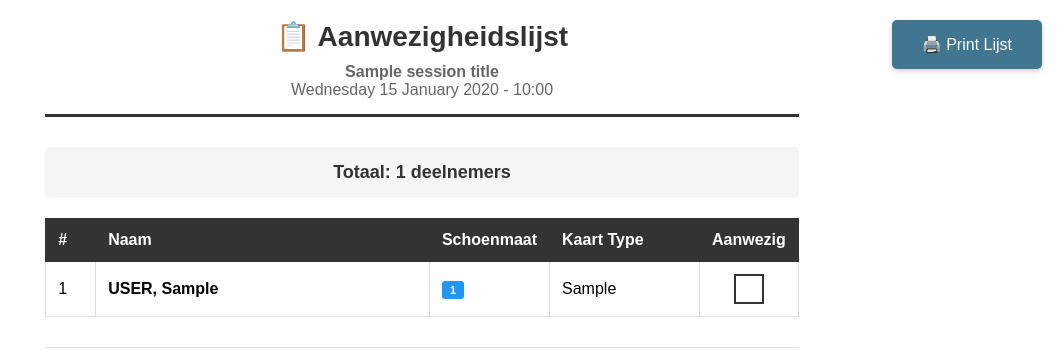
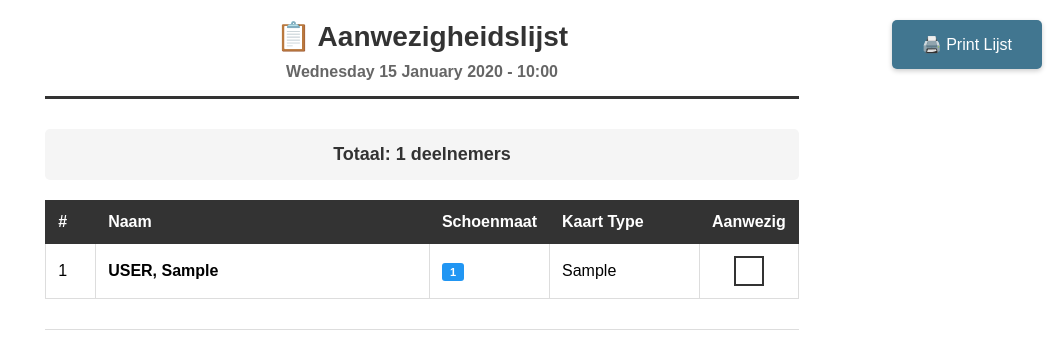
Before and after one commit to Potvis/availabilityTracker, a Django app: template backend/templates/admin/bookings/attendance_print.html in a window 1280 px wide. Shown: the top 350 px of the page, without its empty margins (218-1280 px from the left). Run offline with Django 5.2, Linux system fonts and the light colour scheme; the template is opened without the code that fills it: most values are stand-ins (such as "Sample title", 1, 10 or a date in 2020).

Commit message:
edit printable list

```diff
--- a/backend/templates/admin/bookings/attendance_print.html
+++ b/backend/templates/admin/bookings/attendance_print.html
@@ -3,7 +3,7 @@
 <head>
     <meta charset="UTF-8">
     <meta name="viewport" content="width=device-width, initial-scale=1.0">
-    <title>Aanwezigheidslijst - {{ session_title }}</title>
+    <title>Aanwezigheidslijst - {{ session_date|date:"l j F Y - H:i" }}</title>
     <style>
         @media print {
             .no-print {
@@ -151,10 +151,11 @@
     <div class="header">
         <h1>📋 Aanwezigheidslijst</h1>
         <div class="session-info">
-            <strong>{{ session_title }}</strong><br>
+            <strong>
             {% if session_date %}
                 {{ session_date|date:"l j F Y - H:i" }}
             {% endif %}
+            </strong><br>
         </div>
     </div>
 
```
